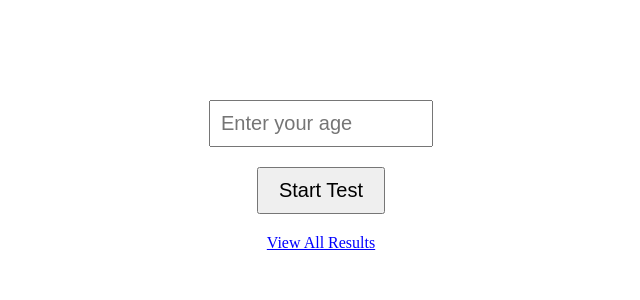
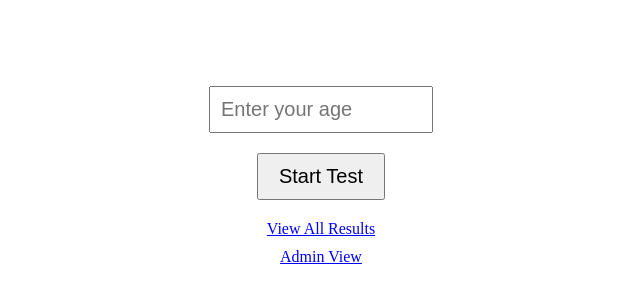
Before and after one commit to anton-jackson/reaction-test, a React (Vite) app: page / in a window 1280 px wide. Shown: the part 232-532 px from the top of the page, without its empty margins (319-959 px from the left). Built offline with nearby package versions, Linux system fonts and the light colour scheme.

Commit message:
Add admin view link to start and result screens

```diff
--- a/src/components/ReactionTest.tsx
+++ b/src/components/ReactionTest.tsx
@@ -120,6 +120,14 @@ const ReactionTest: React.FC = () => {
             >
               View All Results
             </a>
+            <div style={{ marginTop: '10px' }}>
+              <a
+                href="#/admin"
+                style={linkStyle}
+              >
+                Admin View
+              </a>
+            </div>
           </div>
         </div>
       )}
@@ -165,6 +173,14 @@ const ReactionTest: React.FC = () => {
             >
               View All Results
             </a>
+            <div style={{ marginTop: '10px' }}>
+              <a
+                href="#/admin"
+                style={linkStyle}
+              >
+                Admin View
+              </a>
+            </div>
           </div>
         </div>
       )}
```
